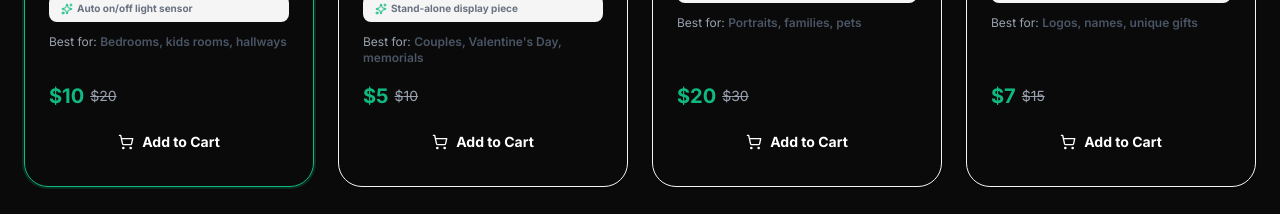
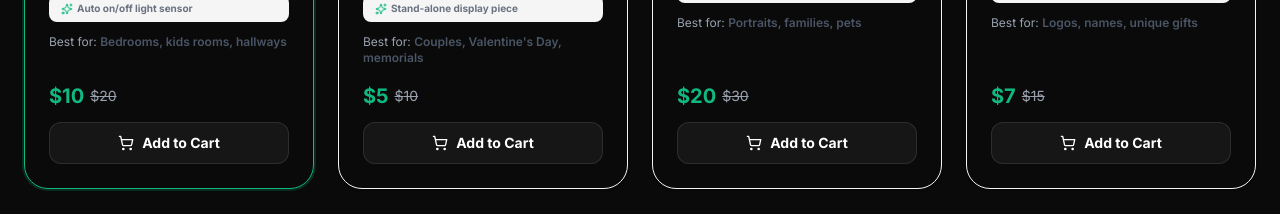
Before and after one commit to d3vprints/d3vprints.github.io, a React (Vite) app: page / in a window 1280 px wide. Shown: the part 1580-1794 px from the top of the page. Built offline with nearby package versions, Linux system fonts and the light colour scheme.

Commit message:
Update App.tsx

```diff
--- a/src/App.tsx
+++ b/src/App.tsx
@@ -478,7 +478,7 @@ const StyleShowcase = () => {
                     )}
                   </div>
                   <button onClick={() => handleAddToCart(style)}
-                    className={`w-full py-2.5 rounded-xl font-bold text-sm transition-all flex items-center justify-center gap-2 ${addedId === style.id ? 'bg-green-500 text-white' : 'bg-brand-dark text-white hover:bg-brand-primary'}`}>
+                    className={`w-full py-2.5 rounded-xl font-bold text-sm transition-all flex items-center justify-center gap-2 ${addedId === style.id ? 'bg-green-500 text-white' : 'bg-white/5 border border-white/10 text-white hover:bg-brand-primary'}`}>
                     {addedId === style.id ? <><CheckCircle className="w-4 h-4" /> Added to Cart</> : <><ShoppingCart className="w-4 h-4" /> Add to Cart</>}
                   </button>
                 </div>
```
